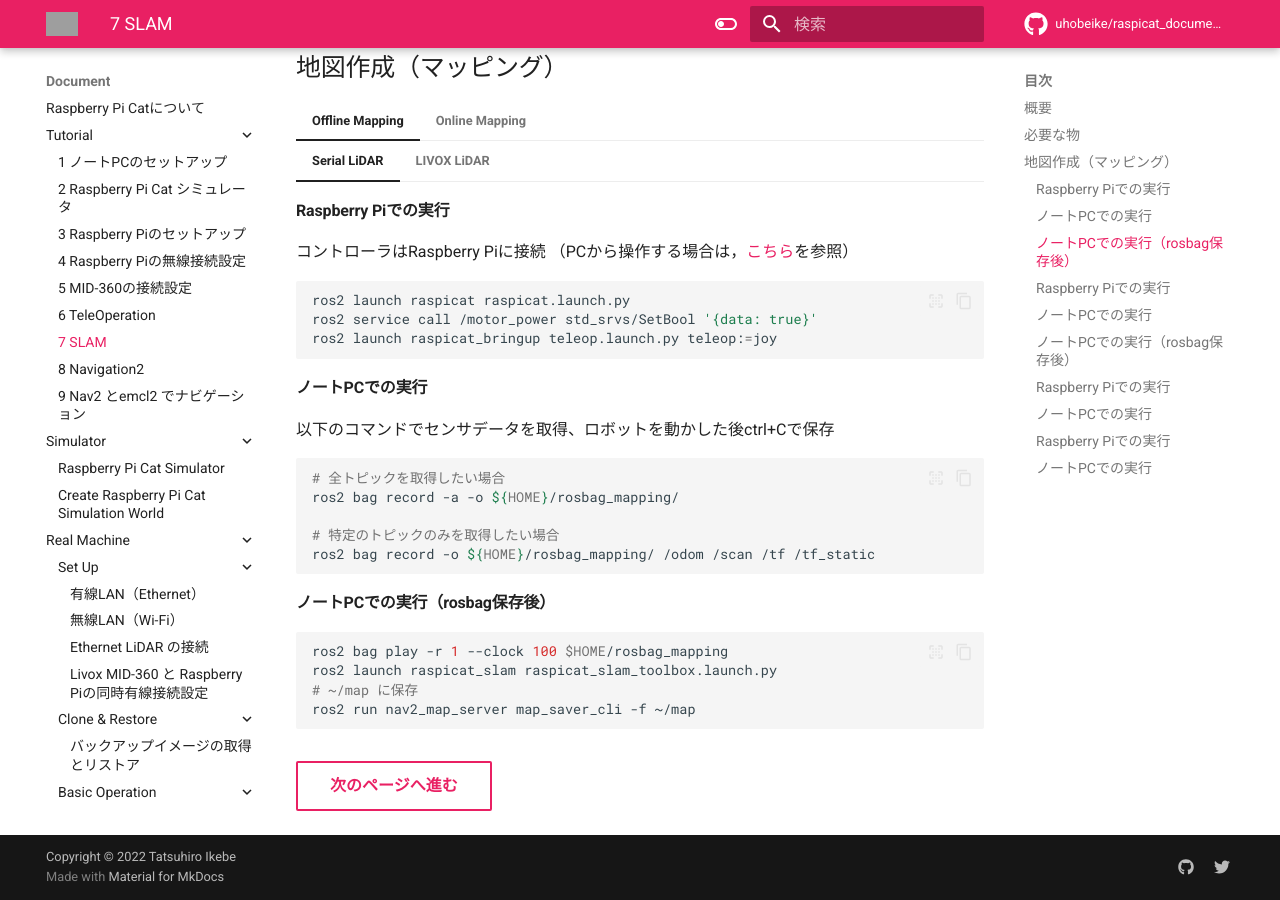
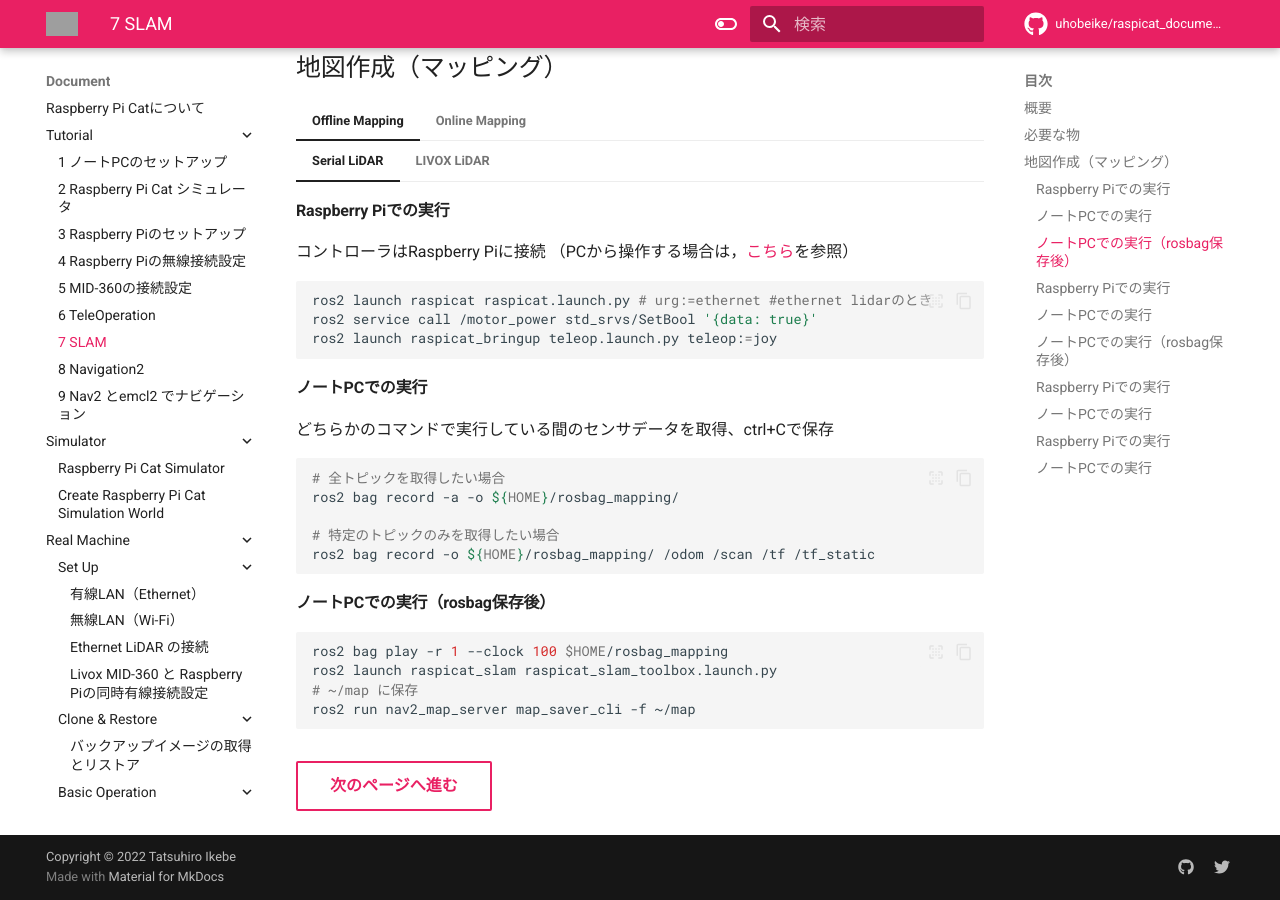
Before and after one commit to CIT-Autonomous-Robot-Lab/raspicat_documentation, an MkDocs documentation site: the page built from docs/document/tutorial/7_slam.md, in a window 1280 px wide and 900 px high, scrolled down 895 px. Built offline with MkDocs 1.6.1 and Material for MkDocs 9.7.7, drawn with Linux system fonts in a browser that asks for light colours; comment, search, counter and statistics services are not loaded; grey boxes are pictures that could not be loaded.

Commit message:
fix: チュートリアル7を微修正

````diff
--- a/docs/document/tutorial/7_slam.md
+++ b/docs/document/tutorial/7_slam.md
@@ -29,12 +29,12 @@ Raspberry Pi Catで地図作成をする方法について説明します。
         コントローラはRaspberry Piに接続
         （PCから操作する場合は，[こちら](../6_teleop)を参照）
         ```sh
-        ros2 launch raspicat raspicat.launch.py
+        ros2 launch raspicat raspicat.launch.py # urg:=ethernet #ethernet lidarのとき
         ros2 service call /motor_power std_srvs/SetBool '{data: true}'
         ros2 launch raspicat_bringup teleop.launch.py teleop:=joy
         ```
         #### ノートPCでの実行
-        以下のコマンドでセンサデータを取得、ロボットを動かした後ctrl+Cで保存
+        どちらかのコマンドで実行している間のセンサデータを取得、ctrl+Cで保存
         ```sh
         # 全トピックを取得したい場合
         ros2 bag record -a -o ${HOME}/rosbag_mapping/
@@ -64,7 +64,7 @@ Raspberry Pi Catで地図作成をする方法について説明します。
         ```
 
         #### ノートPCでの実行
-        以下のコマンドでセンサデータを取得、ロボットを動かした後ctrl+Cで保存
+        どちらかのコマンドで実行している間のセンサデータを取得、ctrl+Cで保存
         ```sh
         ros2 launch livox_ros_driver2 msg_MID360_launch.py
         ros2 launch pointcloud_to_laserscan mid360_pointcloud2_to_laserscan.launch.py
@@ -92,7 +92,7 @@ Raspberry Pi Catで地図作成をする方法について説明します。
 
         コントローラはRaspberry Piに接続
         ```sh
-        ros2 launch raspicat raspicat.launch.py
+        ros2 launch raspicat raspicat.launch.py # urg:=ethernet #ethernet lidarのとき
         ros2 service call /motor_power std_srvs/SetBool '{data: true}'
         ros2 launch raspicat_bringup teleop.launch.py teleop:=joy
         ```
````
